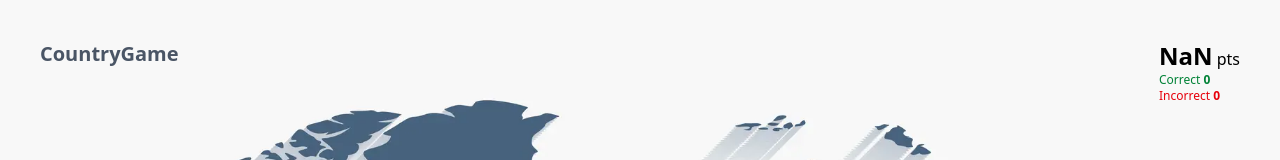
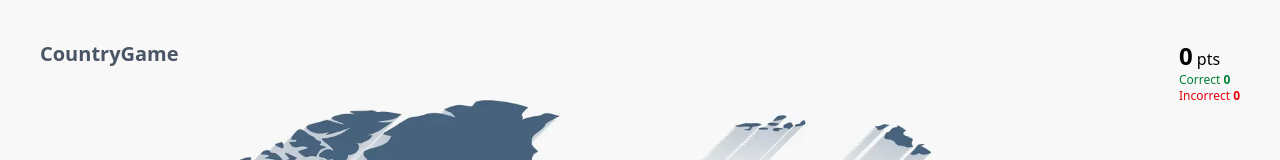
Before and after one commit to Kummirai/FullStack-Projects, a React (Vite) app in the folder world_cities/frontend/: page / in a window 1280 px wide. Shown: the top 160 px of the page. Built offline with nearby package versions, Linux system fonts and the light colour scheme.

Commit message:
Fix pts rendering at first load up

```diff
--- a/world_cities/frontend/src/components/Header.jsx
+++ b/world_cities/frontend/src/components/Header.jsx
@@ -10,7 +10,9 @@ const Header = ({ inCorrect, correct }) => {
       <div>
         <p>
           <span className="text-2xl font-bold">
-            {((correct / (correct + inCorrect)) * 100).toFixed(1)}
+            {isNaN(((correct / (correct + inCorrect)) * 100).toFixed(1))
+              ? "0"
+              : ((correct / (correct + inCorrect)) * 100).toFixed(1)}
           </span>
           <span> pts</span>
           <div>
```
